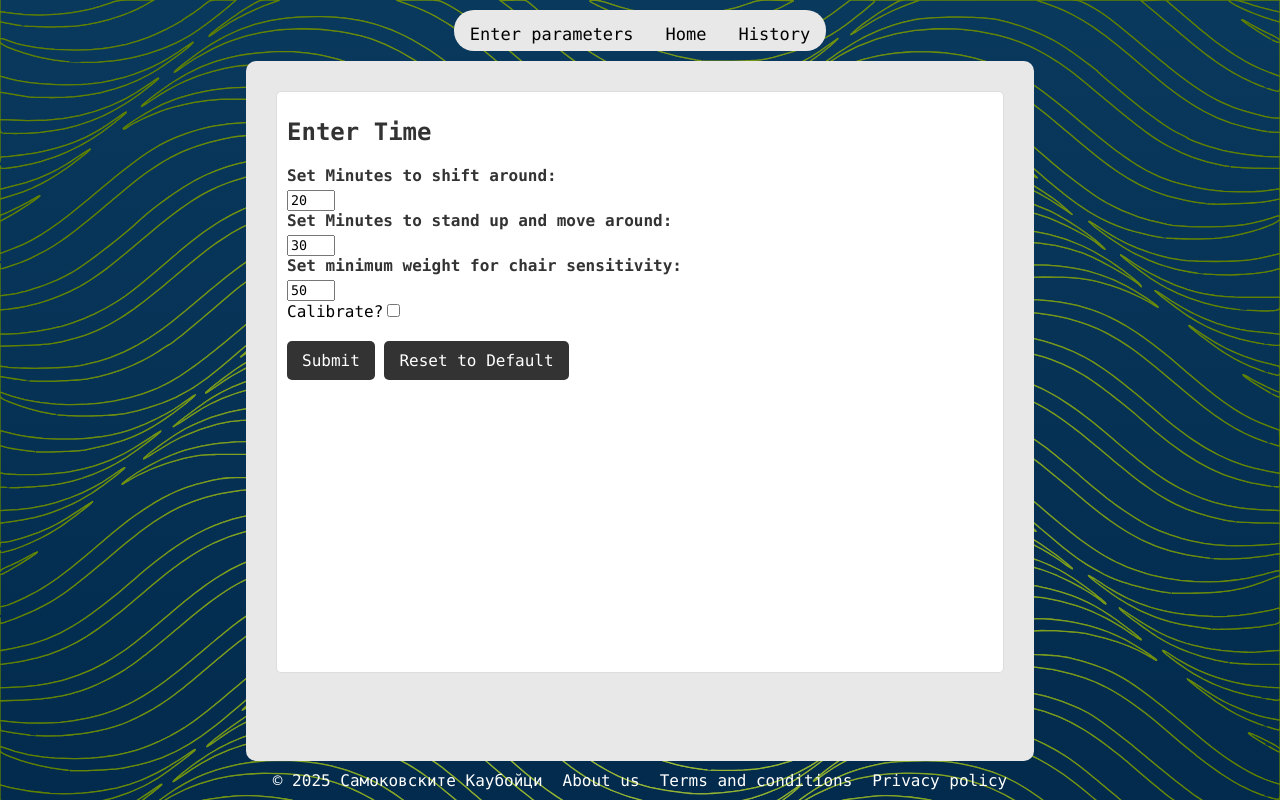
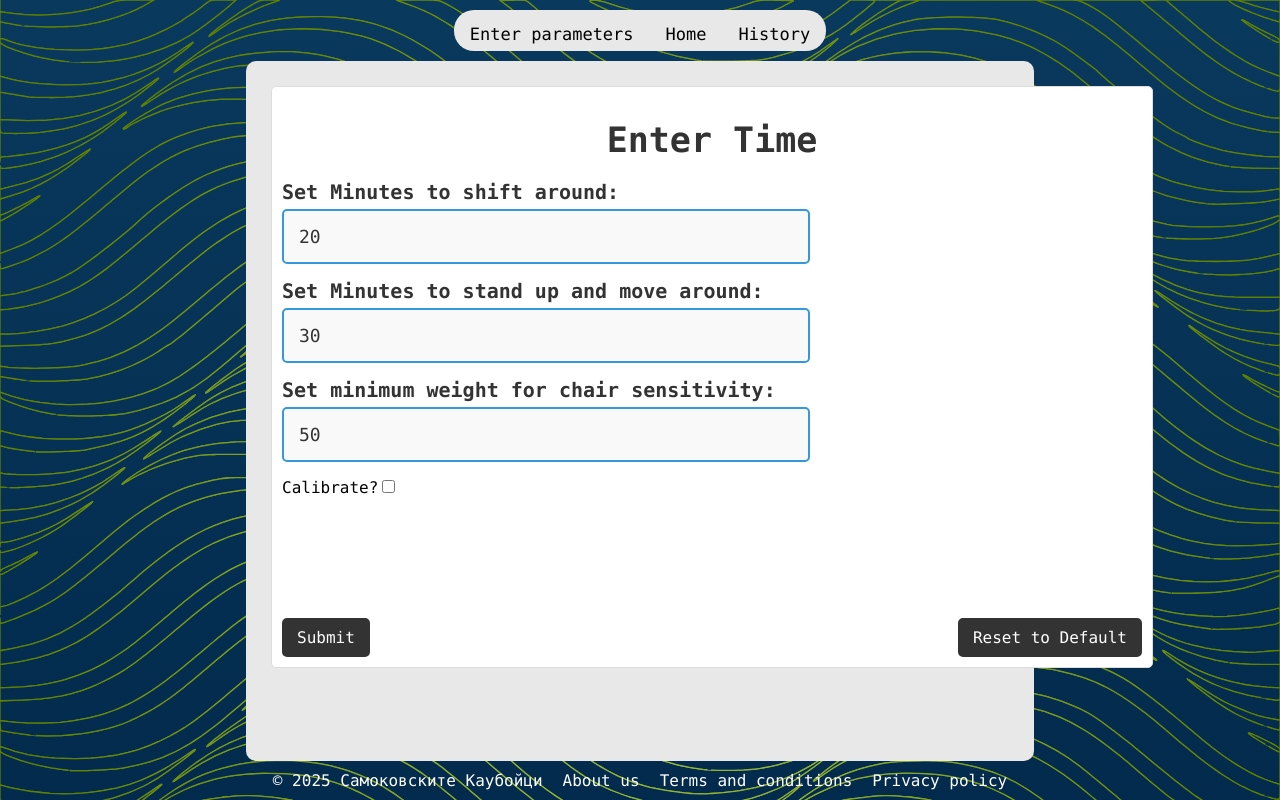
Before and after one commit to kaloyan-yanev/HackTuesXI, a Flask app: page / in a window 1280 px wide. Run offline with Flask 3, Linux system fonts and the light colour scheme; the visitor is signed in with stand-in values (Sample User, id 1).

Commit message:
index changes

```diff
--- a/static/index.css
+++ b/static/index.css
@@ -1,5 +1,5 @@
 body {
-    font-family: 'Arial', sans-serif;
+    font-family: 'Monaco', Monaco, monospace;
     background-color: #f4f4f4;
     display: flex;
     justify-content: center;
@@ -8,56 +8,84 @@ body {
     margin: 0;
 }
 
-.form-container{
-    display:flex;
-    margin: 20px;
+.form-container {
+    display: flex;
     flex-direction: column;
     align-items: flex-start;
-    width: 860;
+    width: 860px; /* Added px unit */
     padding: 10px;
-    margin-bottom: 15px;
+    margin: 15px;
     background-color: white;
     border: 1px solid #ddd;
     border-radius: 5px;
     height: 560px;
+    position: relative;
 }
 
 .form-container h1 {
     margin-bottom: 20px;
-    font-size: 24px;
+    font-size: 35px;
     color: #333;
+    align-self:center;
 }
 
 .form-container label {
     display: block;
     margin-bottom: 5px;
     font-weight: bold;
+    font-size: 20px;
     color: #333;
 }
 
-.form-container input[type="submit"] {
+.form-container input[type="submit"], .form-container button {
     background-color: #333;
     color: #fff;
     padding: 10px 15px;
     border: none;
     border-radius: 5px;
-    margin-top: 20px;
-    cursor: pointer;
-    font-size: 16px;
-}
-
-.form-container input[type="submit"], .form-container button{
-    background-color: #333;
-    color: #fff;
-    padding: 10px 15px;
-    border: none;
-    border-radius: 5px;
-    margin-top: 20px;
     cursor: pointer;
     font-size: 16px;
     transition: background-color 0.3s ease;
+    position: absolute;
 }
 
-.form-container input[type="submit"]:hover {
+.form-container input[type="submit"]:hover, .form-container button:hover {
     background-color: #555;
 }
+
+.form-container input[type="submit"] {
+    bottom: 10px;
+    left: 10px;
+}
+
+.form-container button {
+    bottom: 10px;
+    right: 10px;
+}
+
+.form-container input[type="text"], .form-container input[type="number"] {
+    width: 100%; /* Make the input boxes take full width */
+    padding: 15px; /* Increase padding for a bigger input box */
+    font-size: 18px; /* Increase font size */
+    border: 2px solid #3498db; /* Border color */
+    border-radius: 5px; /* Rounded corners */
+    outline: none; /* Remove default outline */
+    background-color: #f9f9f9; /* Background color */
+    color: #333; /* Text color */
+    transition: border-color 0.3s ease, box-shadow 0.3s ease; /* Smooth transition for border and shadow */
+    margin-bottom: 15px; /* Space between input boxes */
+}
+
+.form-container input[type="text"]:hover, .form-container input[type="number"]:hover {
+    border-color: #2ecc71; /* Change border color on hover */
+}
+
+.form-container input[type="text"]:focus, .form-container input[type="number"]:focus {
+    border-color: #2ecc71; /* Change border color on focus */
+    box-shadow: 0 0 5px rgba(46, 204, 113, 0.8); /* Add shadow on focus */
+}
+
+.form-container input[type="text"]::placeholder, .form-container input[type="number"]::placeholder {
+    color: #aaa; /* Placeholder text color */
+    font-style: italic; /* Placeholder text style */
+}
```
Also changed, not shown: templates/Index.html (+7 -7 lines).
